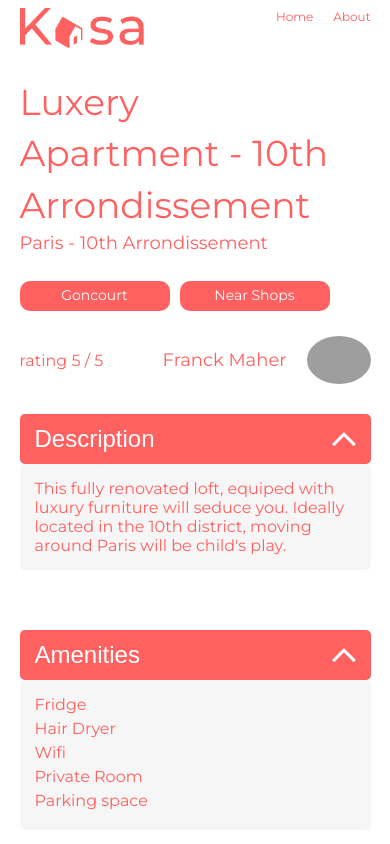
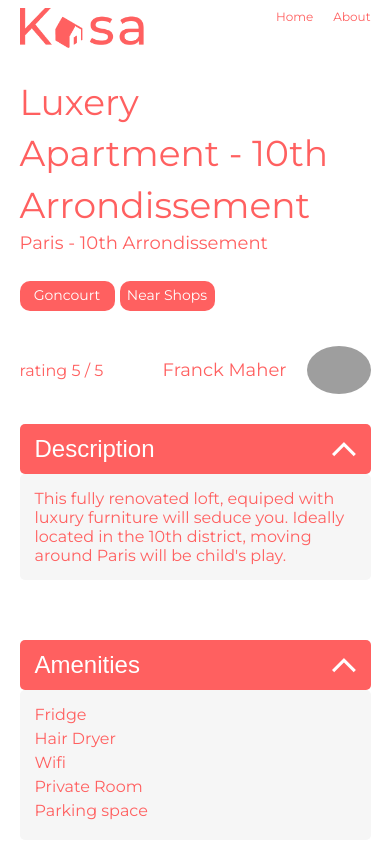
Before and after one commit to AmandaAbarte/amandaabarte_120522_p11, a React (Create React App) app: page /listing/0979876d in a window 390 px wide. Shown: the top 844 px of the page. Built offline with nearby package versions, Linux system fonts and the light colour scheme; grey boxes are pictures that could not be loaded.

Commit message:
improved responsiveness for tags

```diff
--- a/src/App.css
+++ b/src/App.css
@@ -372,6 +372,8 @@ footer img {
   -webkit-box-direction: normal;
       -ms-flex-direction: row;
           flex-direction: row;
+  -ms-flex-wrap: wrap;
+      flex-wrap: wrap;
   margin: 25px 0;
 }
 
@@ -393,6 +395,7 @@ footer img {
   color: white;
   padding: 5px;
   margin-right: 10px;
+  margin-bottom: 10px;
   border-radius: 10px;
 }
 
@@ -448,6 +451,13 @@ footer img {
 }
 
 @media (max-width: 768px) {
+  .listing-container .listing .listing-heading .tags {
+    width: 100%;
+  }
+  .listing-container .listing .listing-heading .tags p {
+    margin-right: 5px;
+    width: 85px;
+  }
   .listing-container .listing .listing-info {
     width: 100%;
     -webkit-box-orient: horizontal;
--- a/src/styling/_Listing.scss
+++ b/src/styling/_Listing.scss
@@ -25,6 +25,7 @@
       .tags {
         display: flex;
         flex-direction: row;
+        flex-wrap: wrap;
         margin: 25px 0;
         p {
           display: flex;
@@ -38,6 +39,7 @@
           color: white;
           padding: 5px;
           margin-right: 10px;
+          margin-bottom: 10px;
           border-radius: 10px;
         }
       }
@@ -77,6 +79,15 @@
 @media (max-width: 768px) {
   .listing-container {
     .listing{
+      .listing-heading{
+        .tags {
+          width: 100%;
+          p {
+            margin-right: 5px;
+            width: 85px;
+          }
+        }
+      }
       .listing-info{
         width: 100%;
         flex-direction: row-reverse;
```
Also changed, not shown: 1 other file (tests, documents, lock files or other folders).
